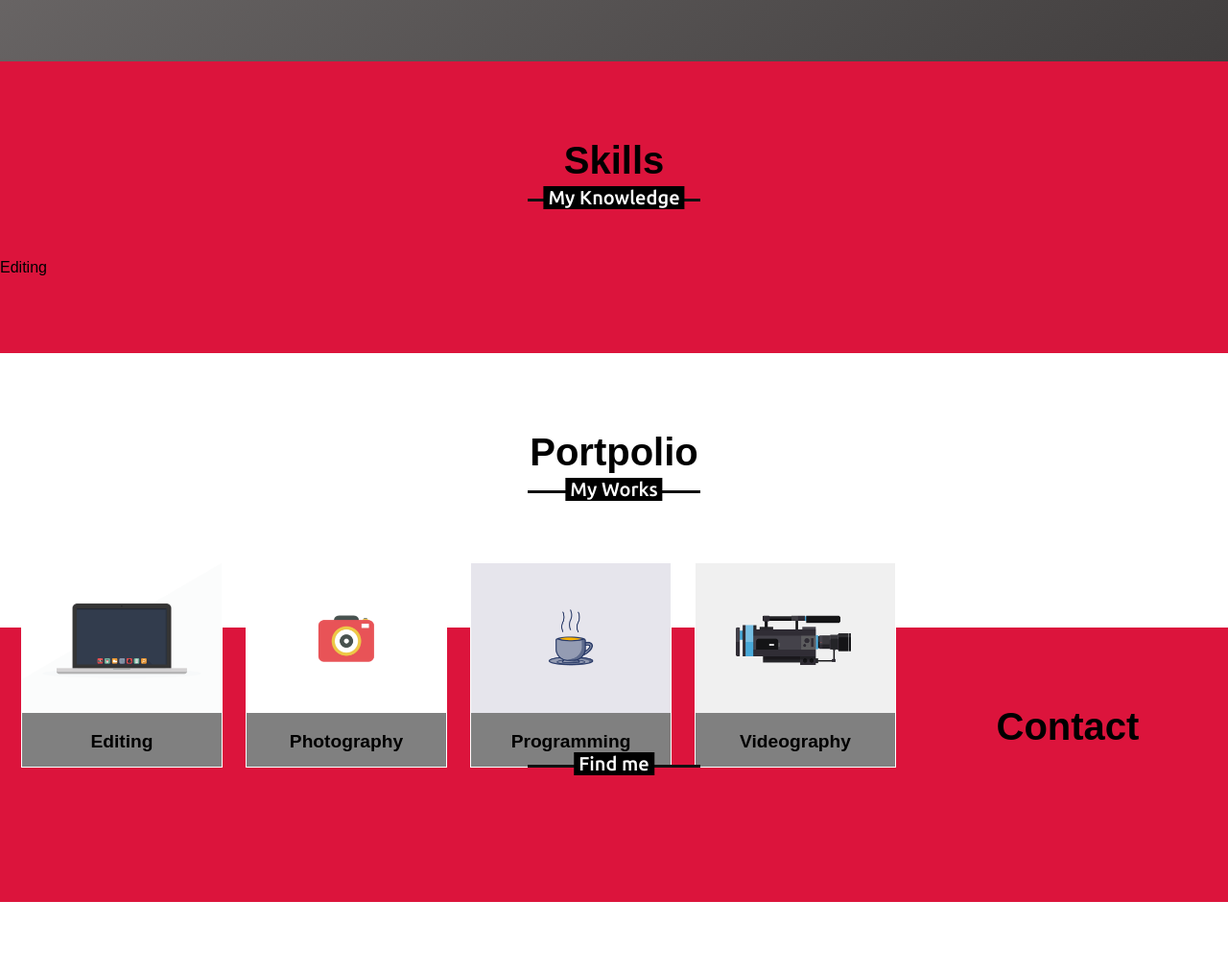
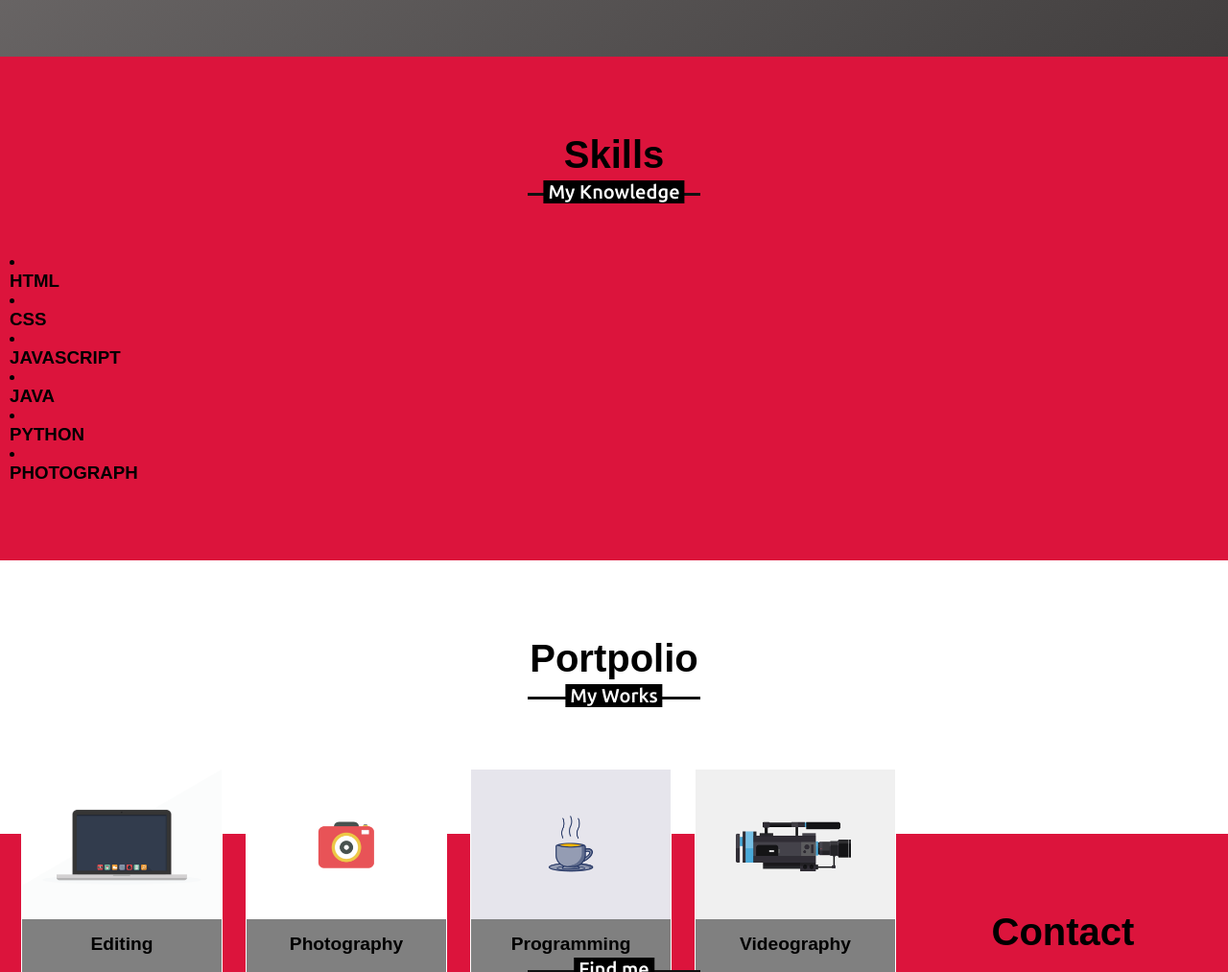
Before and after one commit to reynanibita/eNan, a plain HTML site: page index.html in a window 1280 px wide. Shown: the part 1540-2553 px from the top of the page at 96% size. Before the commit the page ends 2480 px from the top, so only its background shows below. Drawn offline with nearby package versions, Linux system fonts and the light colour scheme.

Commit message:
09/15/21

```diff
--- a/index.html
+++ b/index.html
@@ -1,4 +1,4 @@
-<!DOCTYPE html>
+<!doctype html5>
 <html lang="en">
 <head>
     <meta charset="UTF-8">
@@ -24,7 +24,7 @@
 <div class="navbar">
     <!-- Float links to the left.  -->
     <div class="logo">
-      <a href="#"></a><a><b>Enan</b></a>
+      <a href="logo"><img src="images/reynanlogo.png" alt="logo"></a>
     </div>
       <!-- Float links to the right.  -->
     <div class="menu">
@@ -68,10 +68,27 @@
 </section>
 <section class="skill" id="skill">
 <!--skill section start-->
-<div class="=max-width">
+<div class="max-width">
   <h2 class="title"><strong>Skills</strong></h2>
   <div class="skill-container">
-    <div class="skill-info">Editing</div>
+    <li><h3>HTML</h3>
+      <span class="bar"><span class="html"></span></span>
+    </li>
+    <li><h3>CSS</h3>
+      <span class="bar"><span class="css"></span></span>
+    </li>
+    <li><h3>JAVASCRIPT</h3>
+      <span class="bar"><span class="javascript"></span></span>
+    </li>
+    <li><h3>JAVA</h3>
+      <span class="bar"><span class="java"></span></span>
+    </li>
+    <li><h3>PYTHON</h3>
+      <span class="bar"><span class="python"></span></span>
+    </li>
+    <li><h3>PHOTOGRAPH</h3>
+      <span class="bar"><span class="phorography"></span></span>
+    </li>
   </div>
 </div>
 </section>
@@ -79,6 +96,7 @@
 <section class="this-portpolio" id="this-portpolio">
   <div class="max-width">
     <h2 class="title"><strong>Portpolio</strong></h2>
+    <div class="gif">
       <div class="portpolio">
         <a target="_blank" href="img_forest.jpg ">
           <img src="images/Editing.gif" alt="Editing" width="1000" height="600">
@@ -106,19 +124,20 @@
         </a>
         <div class="desc">Videography</div>
       </div>
+
+    </div>
   </div>
 </section>
+
 <section class="contact" id="contact">
   <!--contact section start-->
-  <div class="=max-width">
+  <div class="max-width">
     <h2 class="title"><strong>Contact</strong></h2>
     <div class="contact-container">
       <div class="contact-info"></div>
     </div>
   </div>
   </section>
-
-
   </div>
 </body>
 </html>
```
Lines whose indentation alone changed are shown as unchanged.
